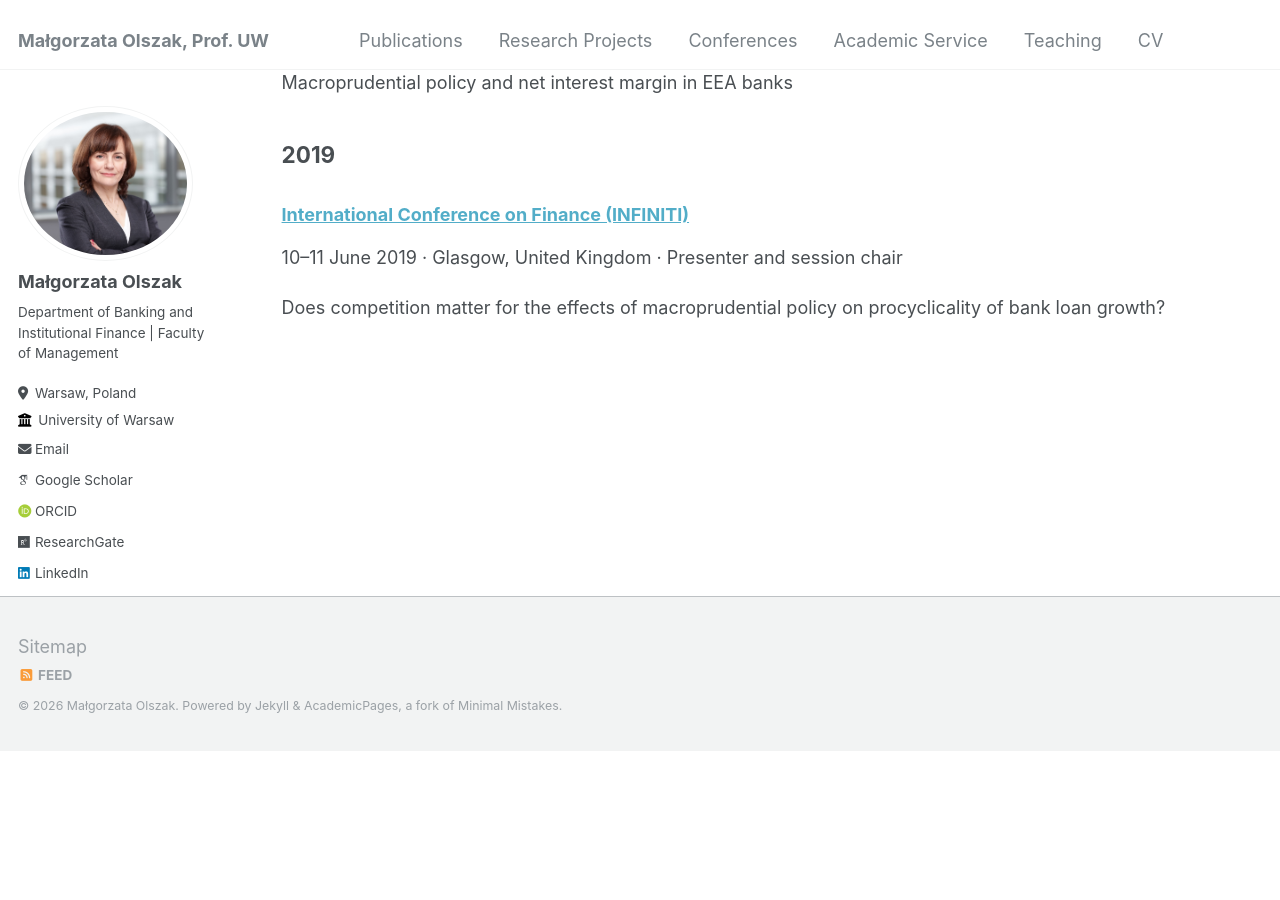
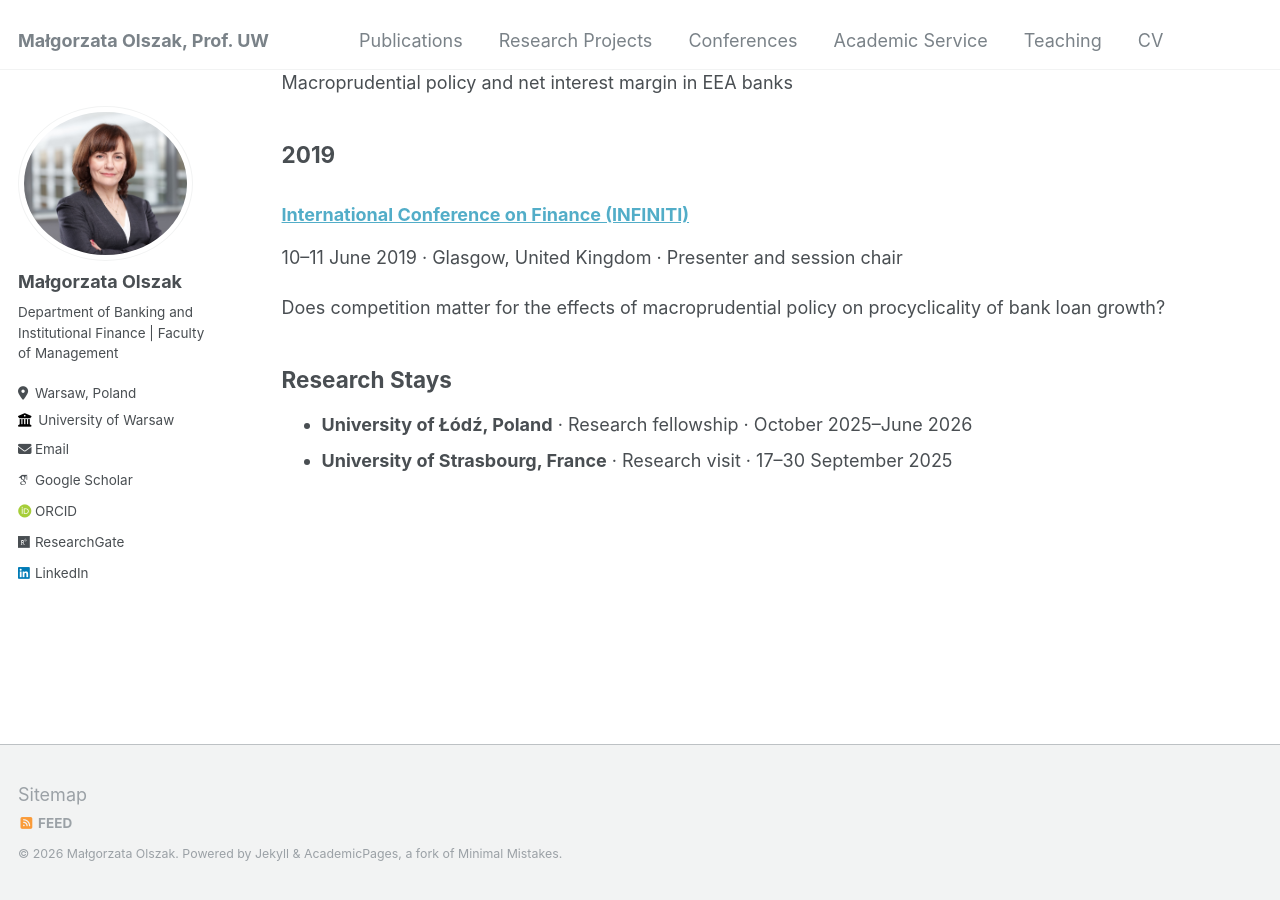
Before and after one commit to ma-olszak/ma-olszak.github.io, a Jekyll site: the page built from _pages/talks.html, in a window 1280 px wide and 900 px high, scrolled down 2054 px. Built offline with Jekyll 4.4.1, drawn with Linux system fonts in a browser that asks for light colours; some web fonts are replaced; before the commit the page ends 2806 px from its top, so only the background shows below that.

Commit message:
Add research stays to the conferences page

```diff
--- a/_pages/talks.html
+++ b/_pages/talks.html
@@ -22,3 +22,9 @@ author_profile: true
     {% if event.presentation %}<p>{{ event.presentation | escape }}</p>{% endif %}
   </article>
 {% endfor %}
+
+<h2 id="research-stays">Research Stays</h2>
+<ul>
+  <li><strong>University of Łódź, Poland</strong> · Research fellowship · October 2025–June 2026</li>
+  <li><strong>University of Strasbourg, France</strong> · Research visit · 17–30 September 2025</li>
+</ul>
```
